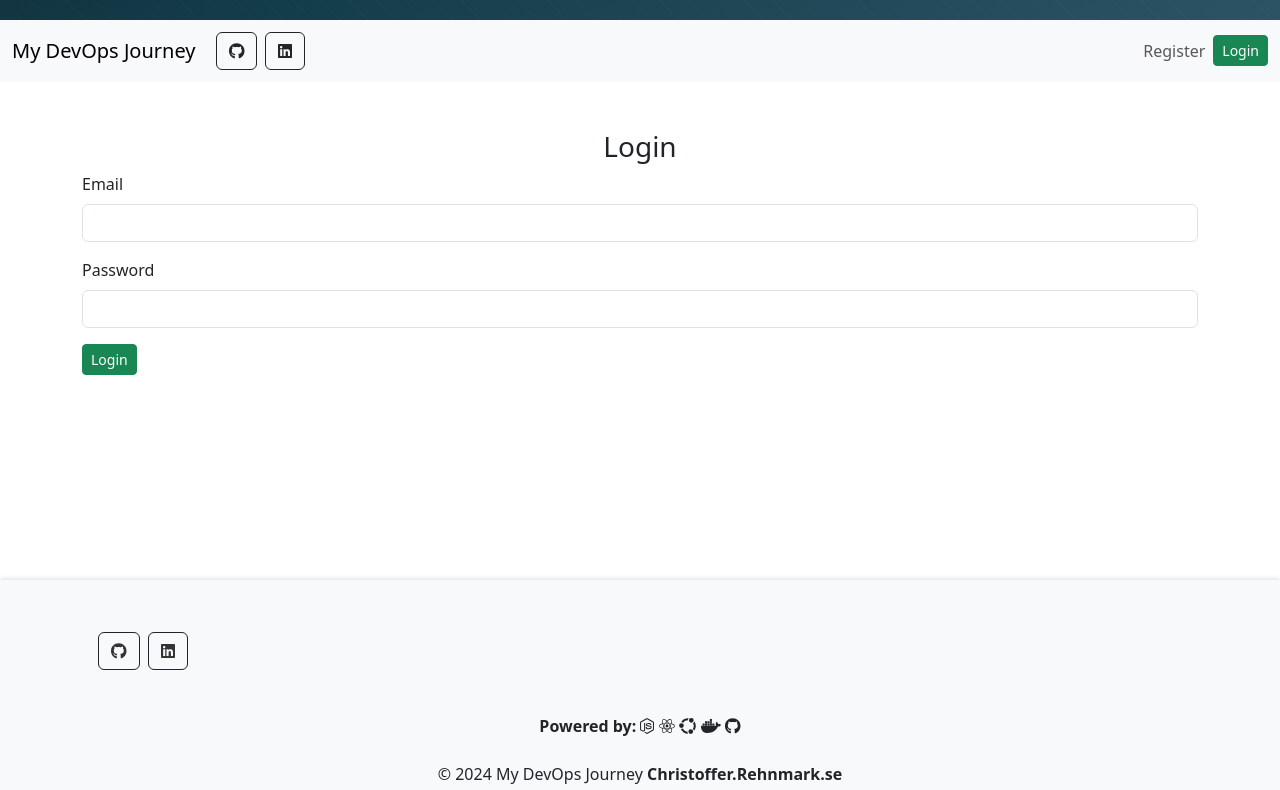
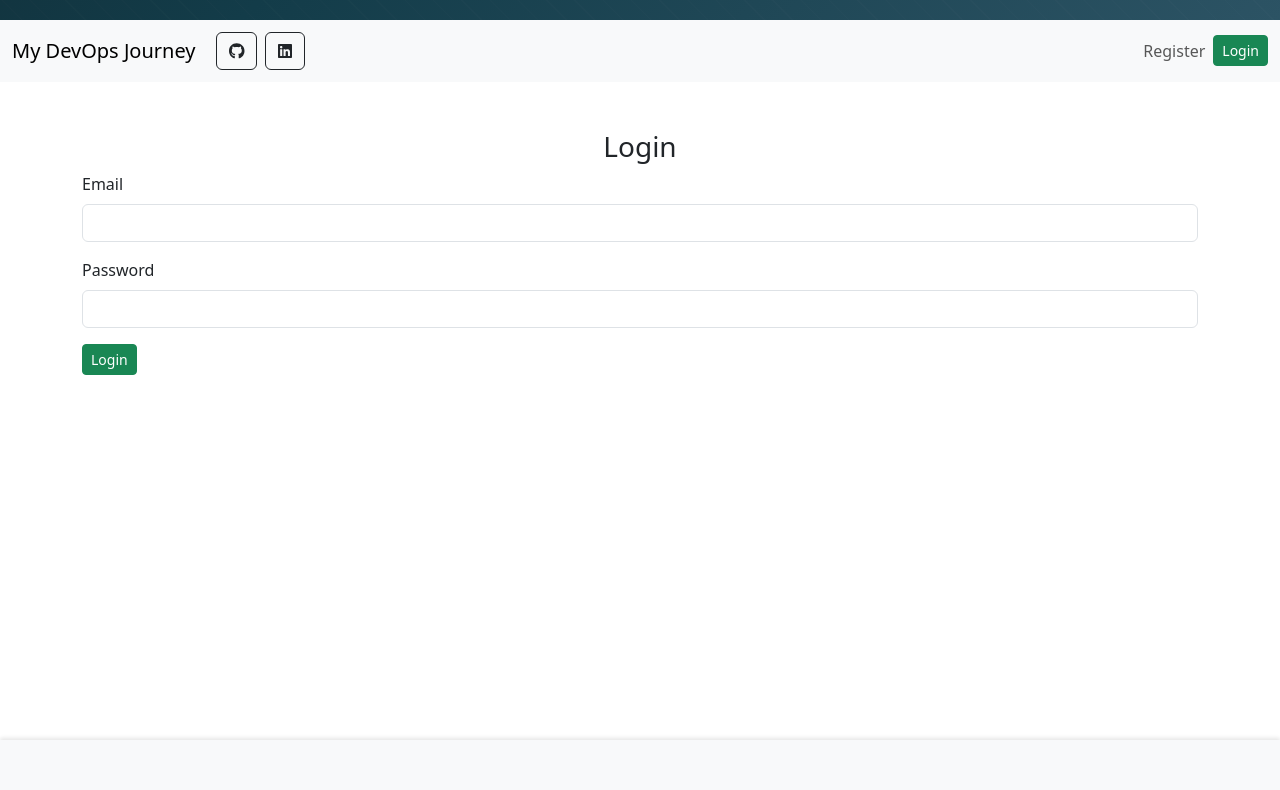
Before and after one commit to k1s3n/mynotes, a React (Create React App) app in the folder frontend/: page /login in a window 1280 px wide. Shown: the part 780-1570 px from the top of the page. Built offline with nearby package versions, Linux system fonts and the light colour scheme; no server answers; what showdown would draw is missing.

Commit message:
Hotfix: min container height

```diff
--- a/frontend/src/styles/Home.css
+++ b/frontend/src/styles/Home.css
@@ -7,7 +7,7 @@ body, html {
   }
 
   .container {
-    min-height: 50vh;
+    min-height: 70vh;
   }
 
   /* Flex container */
```
